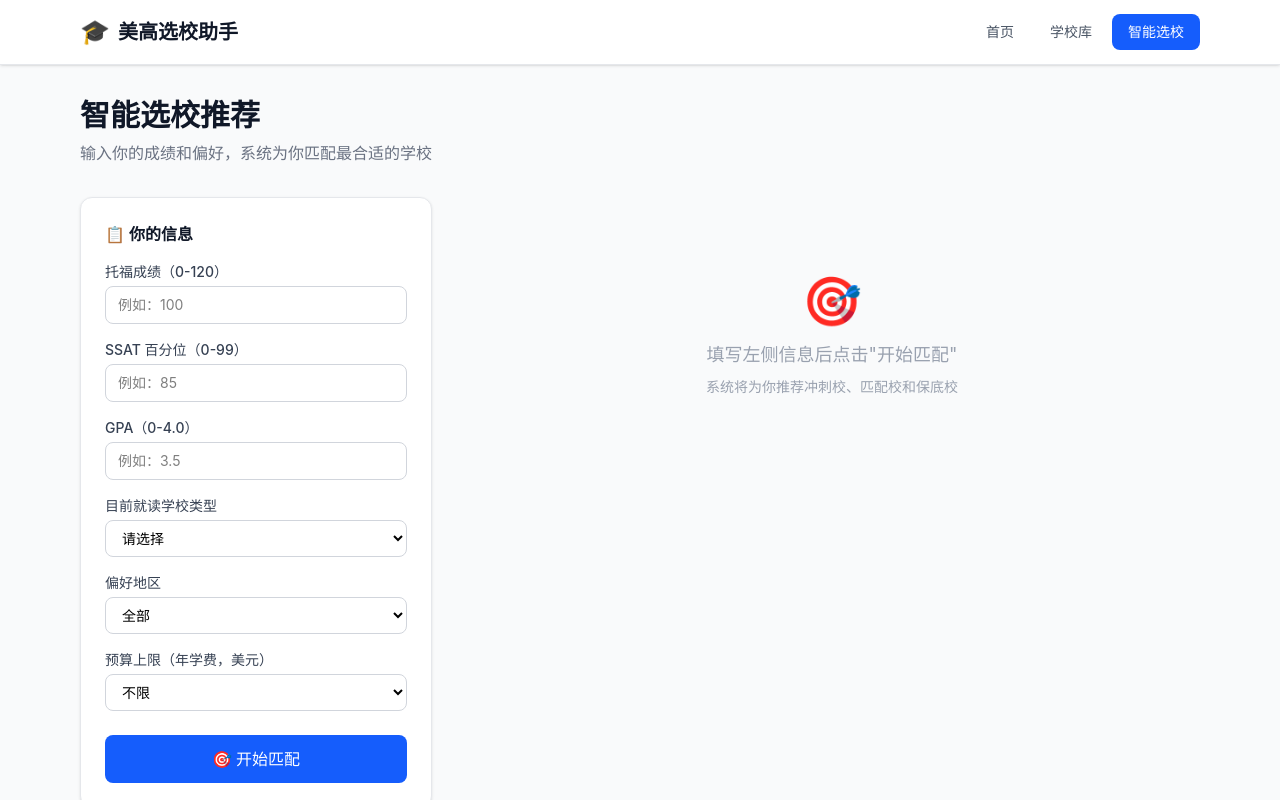
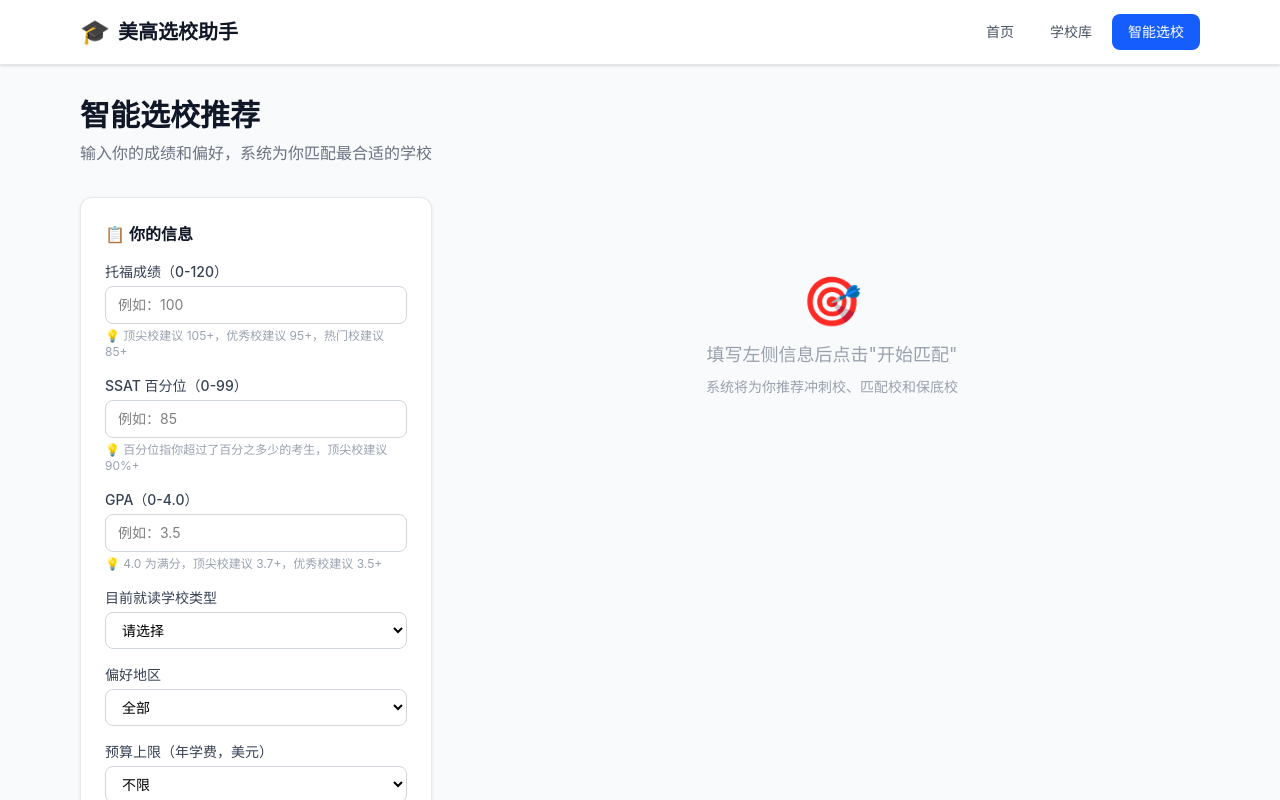
Before and after one commit to Hshyyy/meigao-helper, a React (Vite) app: page /recommend in a window 1280 px wide. Shown: the top 800 px of the page. Built offline with nearby package versions, Linux system fonts and the light colour scheme.

Commit message:
新增404页面、表单输入引导提示

```diff
--- a/src/main.tsx
+++ b/src/main.tsx
@@ -6,6 +6,7 @@ import App from "./App";
 import Home from "./pages/Home";
 import SchoolList from "./pages/SchoolList";
 import Recommend from "./pages/Recommend";
+import NotFound from "./pages/NotFound";
 
 createRoot(document.getElementById("root")!).render(
   <StrictMode>
@@ -15,6 +16,7 @@ createRoot(document.getElementById("root")!).render(
           <Route index element={<Home />} />
           <Route path="schools" element={<SchoolList />} />
           <Route path="recommend" element={<Recommend />} />
+          <Route path="*" element={<NotFound />} />
         </Route>
       </Routes>
     </BrowserRouter>
--- /dev/null
+++ b/src/pages/NotFound.tsx
@@ -0,0 +1,21 @@
+import { Link } from "react-router-dom";
+
+export default function NotFound() {
+  return (
+    <div className="max-w-6xl mx-auto px-4 py-20 text-center">
+      <p className="text-6xl mb-6">🏫</p>
+      <h1 className="text-3xl font-bold text-gray-900 mb-4">
+        页面不存在
+      </h1>
+      <p className="text-gray-500 mb-8">
+        你访问的页面似乎走丢了，回到首页重新开始吧
+      </p>
+      <Link
+        to="/"
+        className="inline-block bg-blue-600 text-white px-6 py-3 rounded-xl font-medium hover:bg-blue-700 transition-colors no-underline"
+      >
+        🏠 返回首页
+      </Link>
+    </div>
+  );
+}
--- a/src/pages/Recommend.tsx
+++ b/src/pages/Recommend.tsx
@@ -192,6 +192,9 @@ export default function Recommend() {
                   className="w-full border border-gray-300 rounded-lg px-3 py-2 text-sm"
                   required
                 />
+                <p className="text-xs text-gray-400 mt-1">
+                  💡 顶尖校建议 105+，优秀校建议 95+，热门校建议 85+
+                </p>
               </div>
 
               <div>
@@ -208,6 +211,9 @@ export default function Recommend() {
                   className="w-full border border-gray-300 rounded-lg px-3 py-2 text-sm"
                   required
                 />
+                <p className="text-xs text-gray-400 mt-1">
+                  💡 百分位指你超过了百分之多少的考生，顶尖校建议 90%+
+                </p>
               </div>
 
               <div>
@@ -225,6 +231,9 @@ export default function Recommend() {
                   className="w-full border border-gray-300 rounded-lg px-3 py-2 text-sm"
                   required
                 />
+                <p className="text-xs text-gray-400 mt-1">
+                  💡 4.0 为满分，顶尖校建议 3.7+，优秀校建议 3.5+
+                </p>
               </div>
 
               <div>
```
